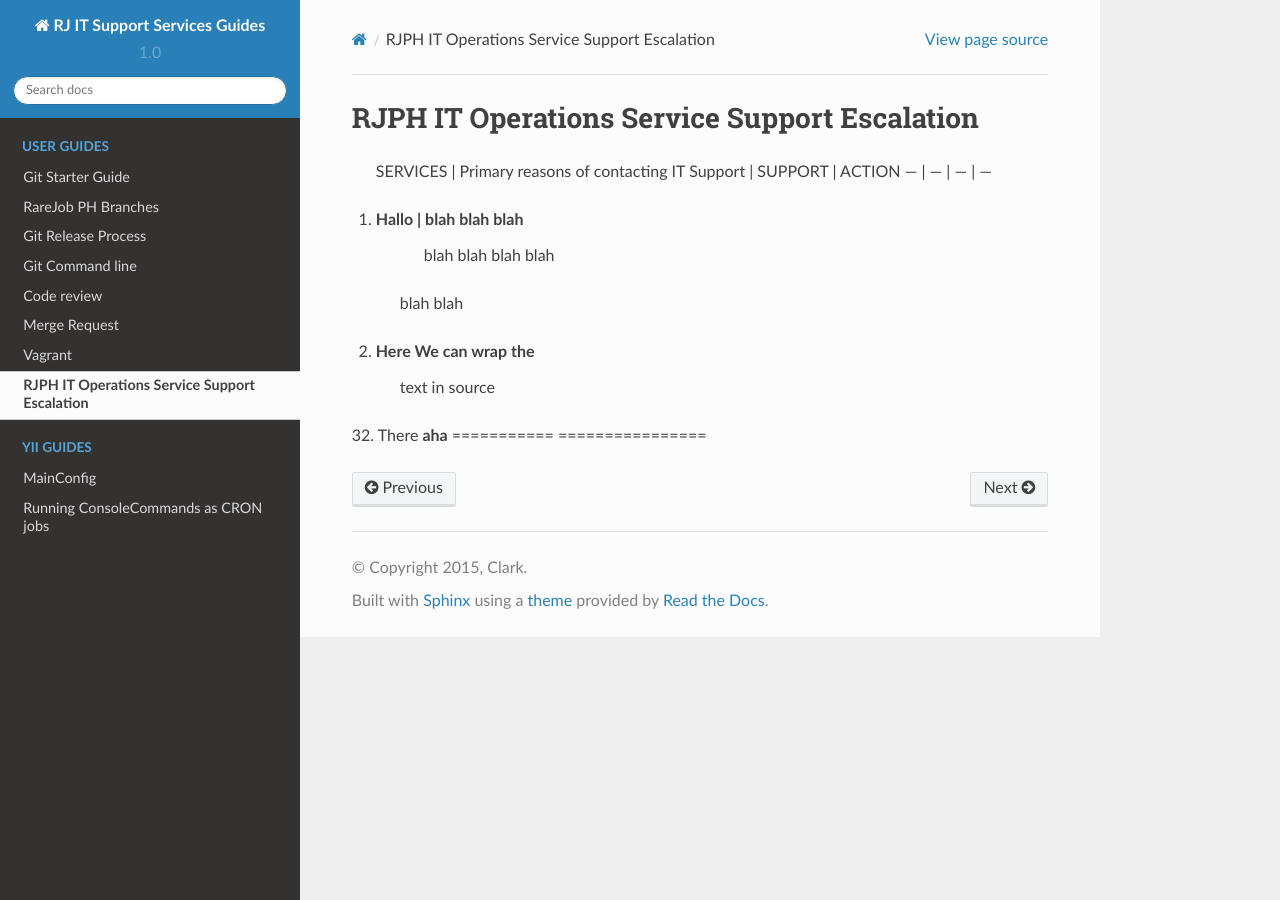
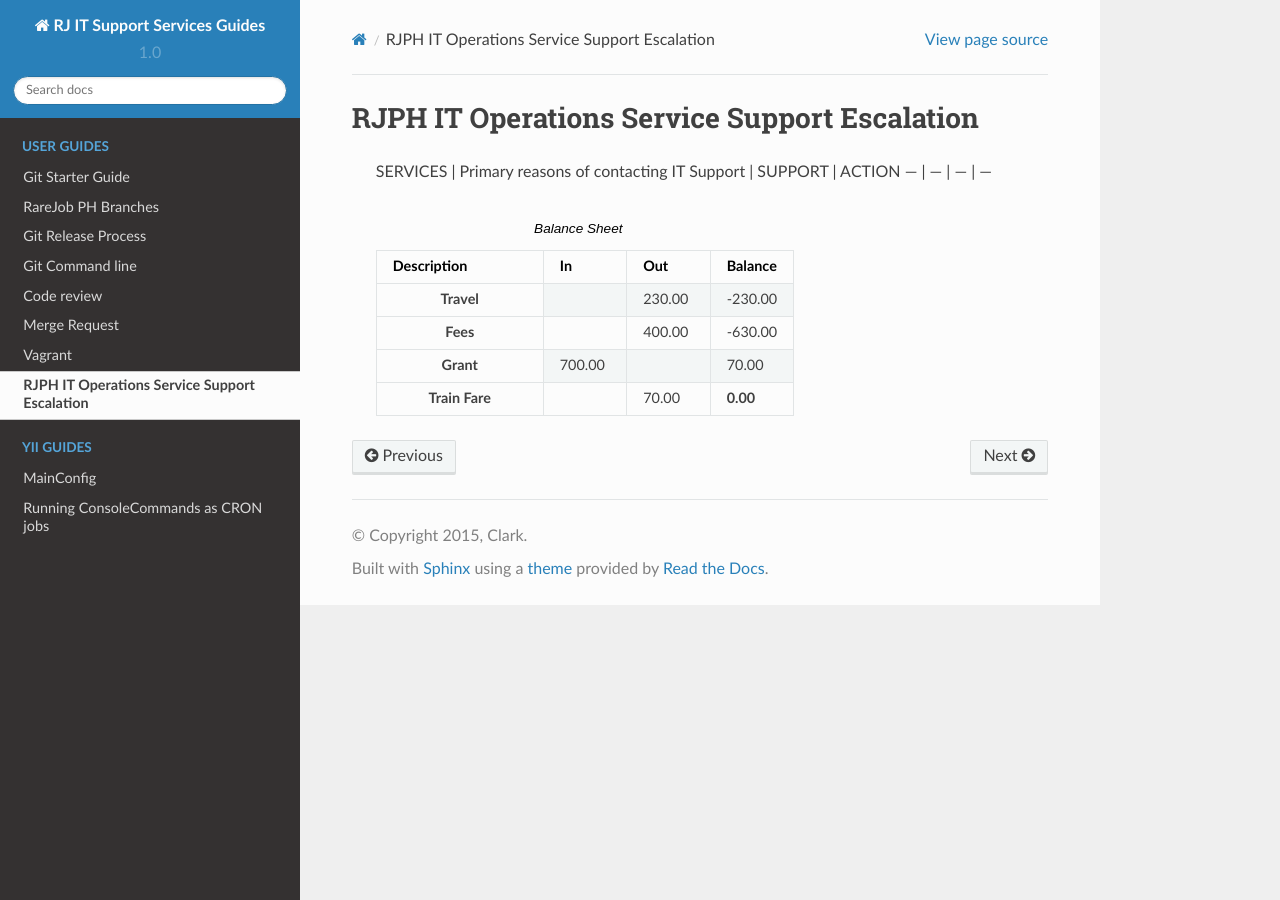
Before and after one commit to berserk207/rjnetwork, a Sphinx documentation site: the page built from docs/itosse.rst, in a window 1280 px wide. Built offline with Sphinx 7.4.7 and the Read the Docs theme 2.0.0, drawn with Linux system fonts in a browser that asks for light colours.

Commit message:
edit itosse.rst

```diff
--- a/docs/itosse.rst
+++ b/docs/itosse.rst
@@ -5,12 +5,12 @@ RJPH IT Operations Service Support Escalation
  --- | --- | --- | ---
 
 
- ===========  ================
-1. Hallo     | blah blah blah
-               blah blah blah
-               blah
-             | blah blah
-2. Here      We can wrap the
-             text in source
-32. There    **aha**
-===========  ================
+ .. csv-table:: Balance Sheet
+   :header: Description,In,Out,Balance
+   :widths: 20, 10, 10, 10
+   :stub-columns: 1
+
+   Travel,,230.00,-230.00
+   Fees,,400.00,-630.00
+   Grant,700.00,,70.00
+   Train Fare,,70.00,**0.00**
```
